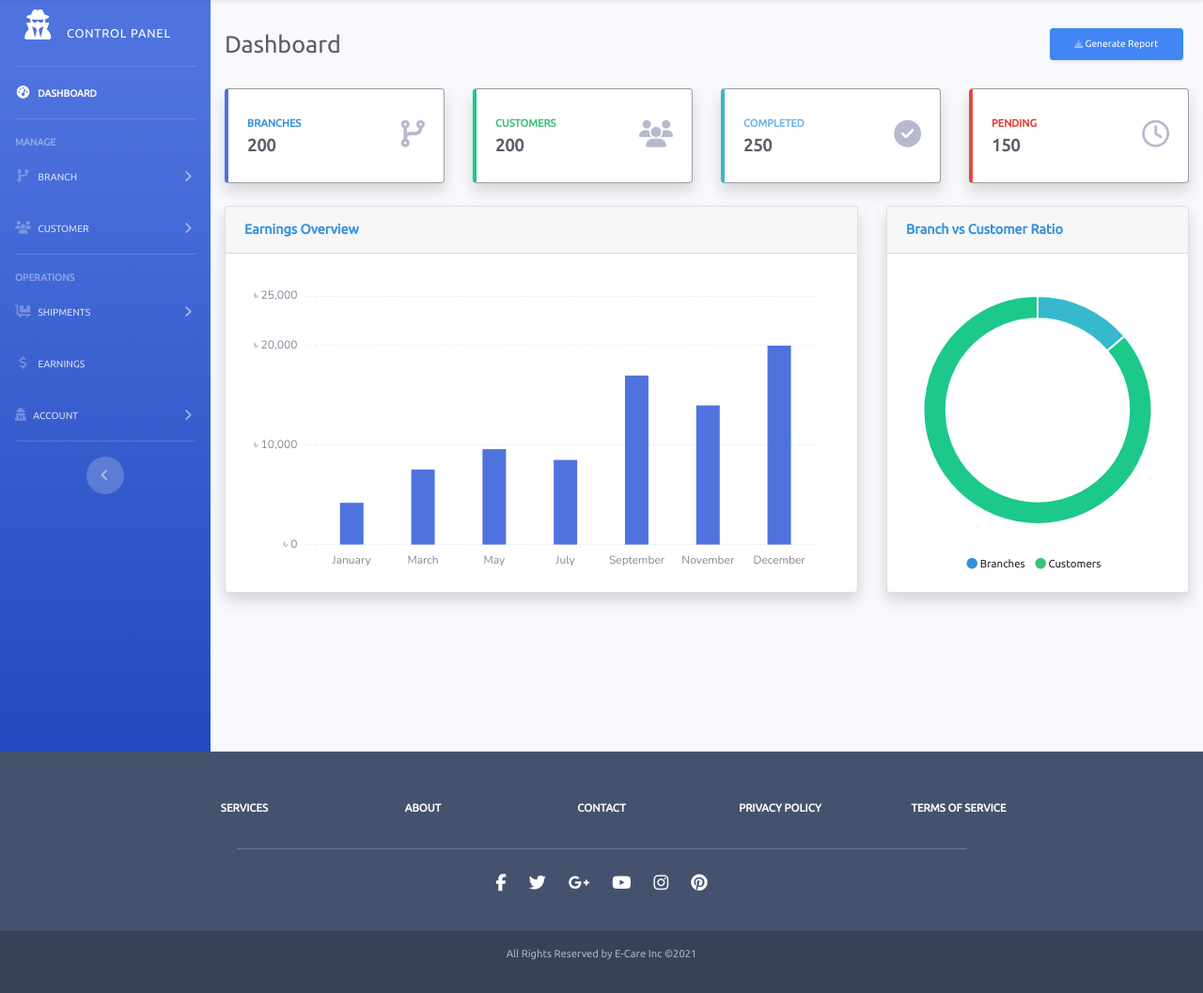
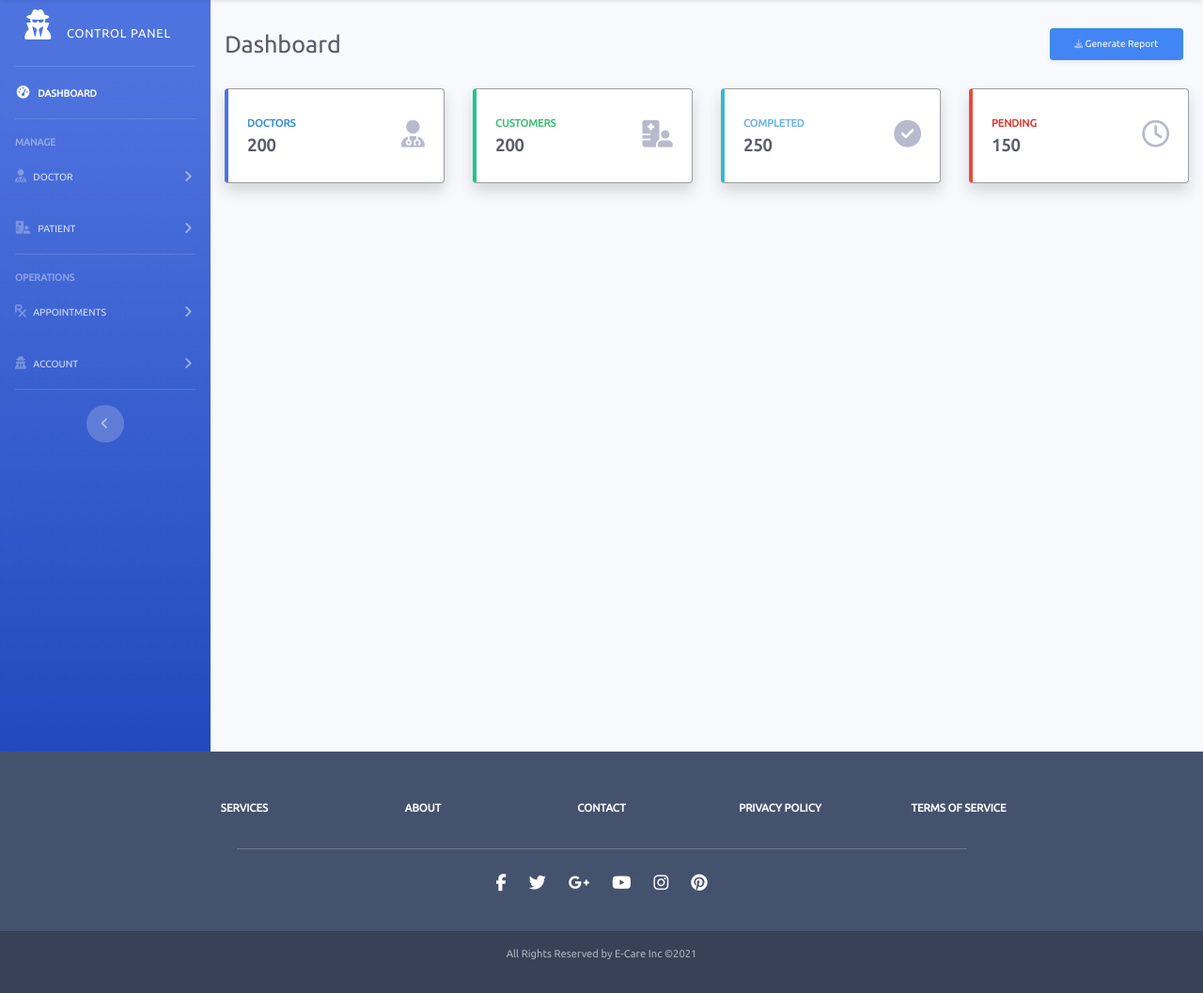
Before and after one commit to Raayhan/E-Care, a Laravel app: page /admin/dashboard in a window 1280 px wide. Shown: the part 71-1128 px from the top of the page at 94% size. Run offline with Laravel 8, Linux system fonts and the light colour scheme; the visitor is signed in with stand-in values (Sample User, id 1); some libraries are stand-ins or nearby versions.

Commit message:
Admin Dashboard Updated

```diff
--- /dev/null
+++ b/app/Models/Doctor.php
@@ -0,0 +1,31 @@
+<?php
+
+namespace App\Models;
+
+use Illuminate\Database\Eloquent\Factories\HasFactory;
+use Illuminate\Database\Eloquent\Model;
+use Illuminate\Notifications\Notifiable;
+use Illuminate\Foundation\Auth\User as Authenticatable;
+
+class Branch extends Authenticatable
+{
+    use Notifiable;
+    use HasFactory;
+     /**
+     * The attributes that are mass assignable.
+     *
+     * @var array
+     */
+    protected $fillable = [
+        'name', 'email', 'password',
+    ];
+
+    /**
+     * The attributes that should be hidden for arrays.
+     *
+     * @var array
+     */
+    protected $hidden = [
+        'password', 'remember_token',
+    ];
+}
--- a/resources/views/admin/dashboard.blade.php
+++ b/resources/views/admin/dashboard.blade.php
@@ -40,16 +40,16 @@
 
       <!-- Nav Item - Pages Collapse Menu -->
       <li class="nav-item">
-        <a class="nav-link collapsed" href="#" data-toggle="collapse" data-target="#Branch" aria-expanded="true" aria-controls="Branch">
-          <i class="fas fa-fw fa-code-branch"></i>
-          <span>BRANCH</span>
+        <a class="nav-link collapsed" href="#" data-toggle="collapse" data-target="#doctor" aria-expanded="true" aria-controls="Branch">
+          <i class="fas fa-user-md"></i>
+          <span>DOCTOR</span>
         </a>
-        <div id="Branch" class="collapse" aria-labelledby="headingTwo" data-parent="#accordionSidebar">
+        <div id="doctor" class="collapse" aria-labelledby="headingTwo" data-parent="#accordionSidebar">
           <div class="py-2 collapse-inner rounded">
 
-            <a class="collapse-item" href="/admin/branch/branches"><i class="fas fa-list-ul"></i> &nbsp;All Branches</a>
-            <a class="collapse-item" href="/admin/branch/add"><i class="fas fa-calendar-plus"></i> &nbsp;Open Branch</a>
-            <a class="collapse-item" href="/admin/branch/close"><i class="fas fa-calendar-minus"></i> &nbsp;Close Branch</a>
+            <a class="collapse-item" href="/admin/doctor/all"><i class="fas fa-list-ul"></i> &nbsp;All Doctors</a>
+            <a class="collapse-item" href="/admin/doctor/add"><i class="fas fa-user-plus"></i> &nbsp;Add Doctor</a>
+            <a class="collapse-item" href="/admin/doctor/remove"><i class="fas fa-user-minus"></i> &nbsp;Remove Doctor</a>
 
           </div>
         </div>
@@ -57,16 +57,16 @@
 
       <!-- Nav Item - Utilities Collapse Menu -->
       <li class="nav-item">
-        <a class="nav-link collapsed" href="#" data-toggle="collapse" data-target="#Customer" aria-expanded="true" aria-controls="Customer">
-          <i class="fas fa-fw fa-users"></i>
-          <span>CUSTOMER</span>
+        <a class="nav-link collapsed" href="#" data-toggle="collapse" data-target="#patient" aria-expanded="true" aria-controls="Customer">
+          <i class="fas fa-fw fa-hospital-user"></i>
+          <span>PATIENT</span>
         </a>
-        <div id="Customer" class="collapse" aria-labelledby="headingUtilities" data-parent="#accordionSidebar">
+        <div id="patient" class="collapse" aria-labelledby="headingUtilities" data-parent="#accordionSidebar">
           <div class=" py-2 collapse-inner rounded">
 
-            <a class="collapse-item" href="\admin\customer\customers"><i class="fas fa-list-ul"></i> &nbsp;All Customers</a>
-            <a class="collapse-item" href="\admin\customer\add"><i class="fas fa-user-plus"></i> &nbsp;Add Customer</a>
-            <a class="collapse-item" href="\admin\customer\block"><i class="fas fa-user-times"></i> &nbsp;Block Customer</a>
+            <a class="collapse-item" href="\admin\patient\all"><i class="fas fa-list-ul"></i> &nbsp;All Patients</a>
+            <a class="collapse-item" href="\admin\patient\add"><i class="fas fa-user-plus"></i> &nbsp;Add Patient</a>
+            <a class="collapse-item" href="\admin\patient\block"><i class="fas fa-user-times"></i> &nbsp;Block Patient</a>
 
           </div>
         </div>
@@ -82,27 +82,20 @@
 
       <!-- Nav Item - Pages Collapse Menu -->
       <li class="nav-item">
-        <a class="nav-link collapsed" href="#" data-toggle="collapse" data-target="#Shipment" aria-expanded="true" aria-controls="Shipment">
-          <i class="fas fa-dolly-flatbed"></i>
-          <span>SHIPMENTS</span>
+        <a class="nav-link collapsed" href="#" data-toggle="collapse" data-target="#appointment" aria-expanded="true" aria-controls="Shipment">
+          <i class="fas fa-prescription"></i>
+          <span>APPOINTMENTS</span>
         </a>
-        <div id="Shipment" class="collapse" aria-labelledby="headingPages" data-parent="#accordionSidebar">
+        <div id="appointment" class="collapse" aria-labelledby="headingPages" data-parent="#accordionSidebar">
           <div class=" py-2 collapse-inner rounded">
-            <a class="collapse-item" href="\admin\shipment\all"><i class="fas fa-list-ul"></i> &nbsp;All Shipments</a>
-            <a class="collapse-item" href="\admin\shipment\live"><i class="fas fa-eye"></i> &nbsp;Live Status</a>
-            <a class="collapse-item" href="\admin\shipment\request"><i class="fas fa-truck-pickup"></i> &nbsp;Pickup Requests <span class="badge badge-danger">1</span></a>
-            <a class="collapse-item" href="\admin\shipment\arrived"><i class="fas fa-download"></i> &nbsp;Arrived Parcels</a>
-            <a class="collapse-item" href="\admin\shipment\shipped"><i class="fas fa-calendar-check"></i> &nbsp;Shipped Parcels</a>
+            <a class="collapse-item" href="\admin\appointment\all"><i class="fas fa-file-prescription"></i> &nbsp;All Appointments</a>
+            <a class="collapse-item" href="\admin\appointment\live"><i class="fas fa-eye"></i> &nbsp;Live Status</a>
+            <a class="collapse-item" href="\admin\appointment\request"><i class="fas fa-comment-medical"></i> &nbsp;Appointment Requests <span class="badge badge-danger">1</span></a>
+
 
         </div>
       </li>
 
-      <!-- Nav Item - Charts -->
-      <li class="nav-item">
-        <a class="nav-link" href="\admin\earnings">
-          <i class="fas fa-fw fa-dollar-sign"></i>
-          <span>EARNINGS</span></a>
-      </li>
 
       <!-- Nav Item - Tables -->
       <li class="nav-item">
@@ -154,15 +147,15 @@
 
 
             <div class="col-xl-3 col-md-6 mb-4">
-             <a onclick="window.location.href='/admin/branch/branches'"> <div class="card border-left-primary shadow h-100 py-2">
+             <a onclick="window.location.href='/admin/doctor/all'"> <div class="card border-left-primary shadow h-100 py-2">
                 <div class="card-body">
                   <div class="row no-gutters align-items-center">
                     <div class="col mr-2">
-                      <div class="text-xs font-weight-bold text-primary text-uppercase mb-1">Branches</div>
+                      <div class="text-xs font-weight-bold text-primary text-uppercase mb-1">Doctors</div>
                     <div class="h5 mb-0 font-weight-bold text-gray-800">200</div>
                     </div>
                     <div class="col-auto">
-                      <i class="fas fa-code-branch fa-2x text-gray-500"></i>
+                      <i class="fas fa-user-md fa-2x text-gray-500"></i>
                     </div>
                   </div>
                 </div>
@@ -172,7 +165,7 @@
 
 
             <div class="col-xl-3 col-md-6 mb-4">
-             <a onclick="window.location.href='/admin/customer/customers'"> <div class="card border-left-success shadow h-100 py-2">
+             <a onclick="window.location.href='/admin/patient/all'"> <div class="card border-left-success shadow h-100 py-2">
                 <div class="card-body">
                   <div class="row no-gutters align-items-center">
                     <div class="col mr-2">
@@ -180,7 +173,7 @@
                     <div class="h5 mb-0 font-weight-bold text-gray-800">200</div>
                     </div>
                     <div class="col-auto">
-                      <i class="fas fa-users fa-2x text-gray-500"></i>
+                      <i class="fas fa-hospital-user fa-2x text-gray-500"></i>
                     </div>
                   </div>
                 </div>
@@ -229,53 +222,7 @@
             </div>
           </div>
 
-          <!-- Content Row -->
 
-          <div class="row">
-
-            <!-- Area Chart -->
-            <div class="col-xl-8 col-lg-7">
-              <div class="card shadow mb-4">
-                <!-- Card Header - Dropdown -->
-                <div class="card-header py-3 d-flex flex-row align-items-center justify-content-between">
-                  <h6 class="m-0 font-weight-bold text-primary">Earnings Overview</h6>
-
-                </div>
-                <!-- Card Body -->
-                <div class="card-body">
-                  <div class="chart-area">
-                    <canvas id="myBarChart"></canvas>
-
-                  </div>
-                </div>
-              </div>
-            </div>
-   <!-- Pie Chart -->
-   <div class="col-xl-4 col-lg-5">
-    <div class="card shadow mb-4">
-      <!-- Card Header - Dropdown -->
-      <div class="card-header py-3 d-flex flex-row align-items-center justify-content-between">
-        <h6 class="m-0 font-weight-bold text-primary">Branch vs Customer Ratio</h6>
-
-      </div>
-      <!-- Card Body -->
-      <div class="card-body">
-        <div class="chart-pie pt-4 pb-2">
-          <canvas id="myPieChart"></canvas>
-        </div>
-        <div class="mt-4 text-center small">
-
-          <span class="mr-2">
-            <i class="fas fa-circle text-primary"></i> Branches
-          </span>
-          <span class="mr-2">
-            <i class="fas fa-circle text-success"></i> Customers
-          </span>
-        </div>
-      </div>
-    </div>
-  </div>
-</div>
 
 
 
--- a/resources/views/admin/profile/view.blade.php
+++ b/resources/views/admin/profile/view.blade.php
@@ -157,13 +157,13 @@
                             </div>
                             <div class="col-6 col-lg-3">
                                 <div class="count-data text-center">
-                                <h6 class="count h5" data-to={{$completed}} data-speed={{$completed}}>{{$completed}}</h6>
+                                <h6 class="count h5" data-to="190" data-speed="190">500</h6>
                                     <p class="m-0px font-w-600">Completed</p>
                                 </div>
                             </div>
                             <div class="col-6 col-lg-3">
                                 <div class="count-data text-center">
-                                <h6 class="count h5" data-to="190" data-speed="190">{{$pending}}</h6>
+                                <h6 class="count h5" data-to="190" data-speed="190">100</h6>
                                     <p class="m-0px font-w-600">Pendings</p>
                                 </div>
                             </div>
```
Also changed, not shown: app/Http/Controllers/Admin/Profile/ViewProfileController.php (+3 -4 lines).
